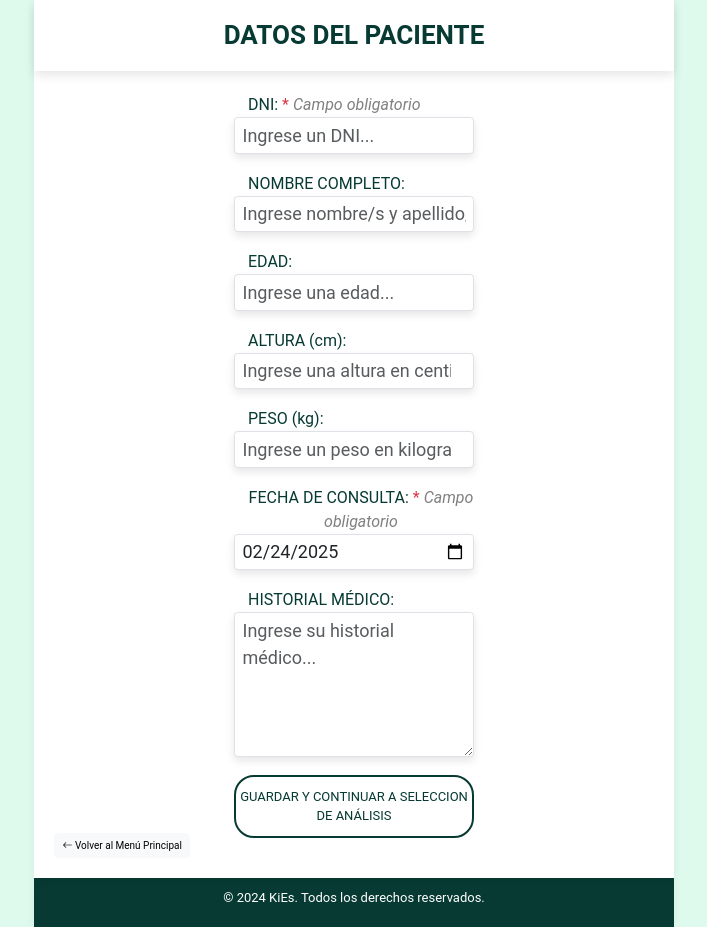
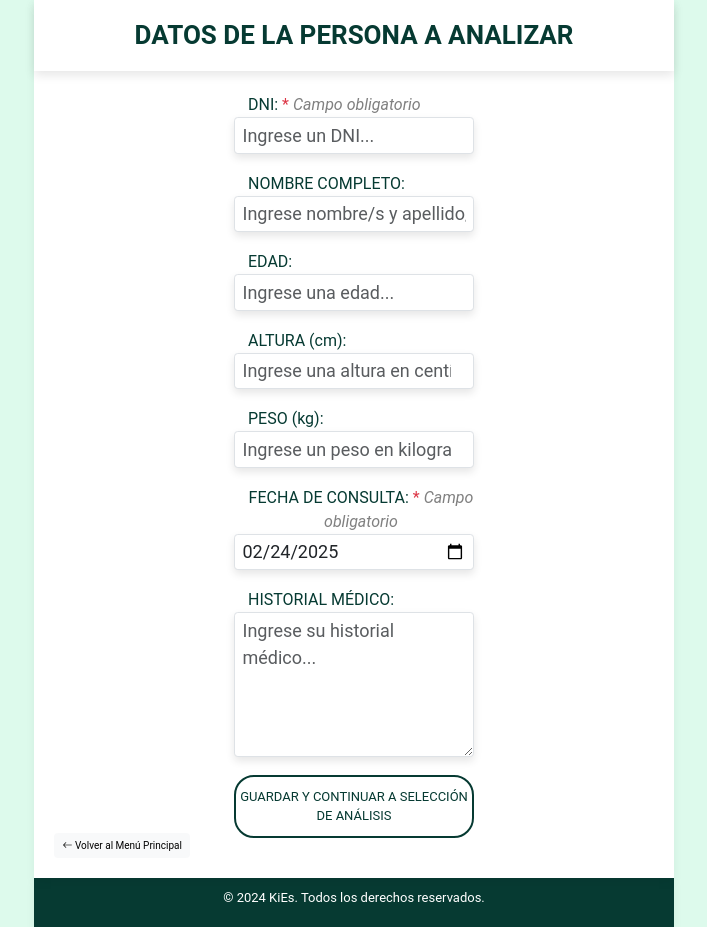
Before and after one commit to Florencia-coder/KiEs, a Flask app: page /data_entry in a window 1280 px wide. Shown: the whole page, without its empty margins (286-993 px from the left). Run offline with Flask 3, Linux system fonts and the light colour scheme; some libraries are stand-ins or nearby versions.

Commit message:
spelling changes

```diff
--- a/app/static/js/analysis_ventral/script.js
+++ b/app/static/js/analysis_ventral/script.js
@@ -363,9 +363,9 @@ function generatePDF(imgData, shoulderAngle, hipAngle) {
     // Información del paciente
     doc.setFont("Helvetica", "normal");
     doc.setFontSize(12);
-    doc.text("DATOS DEL PACIENTE:", 15, 45);
+    doc.text("DATOS DE LA PERSONA ANALIZADA:", 15, 45);
     doc.setLineWidth(0.3);
-    doc.line(15, 46, 62, 46); // Línea debajo de "DATOS DEL PACIENTE"
+    doc.line(15, 46, 90, 46); // Línea debajo de "DATOS DE LA PERSONA ANALIZADA"
 
     const datosPacienteY = 52;
     lineSpacing = 4;
--- a/app/templates/data_entry.html
+++ b/app/templates/data_entry.html
@@ -19,16 +19,21 @@
       href="https://cdn.jsdelivr.net/npm/bootstrap-icons/font/bootstrap-icons.css"
       rel="stylesheet"
     />
-    <title>Datos del Paciente</title>
+    <title>Sección datos</title>
   </head>
   <body>
     <div class="container">
       <header>
-        <h1 class="text-center">DATOS DEL PACIENTE</h1>
+        <h1 class="text-center">DATOS DE LA PERSONA A ANALIZAR</h1>
       </header>
       <form action="{{ url_for('data_entry') }}" method="POST" class="form">
         <div class="container-input">
-          <label for="dni">DNI: <span class="text-danger">* </span><span style="color: gray; font-style: oblique;">Campo obligatorio</span></label>
+          <label for="dni"
+            >DNI: <span class="text-danger">* </span
+            ><span style="color: gray; font-style: oblique"
+              >Campo obligatorio</span
+            ></label
+          >
           <input
             type="text"
             id="dni"
@@ -72,7 +77,7 @@
             id="height"
             name="height"
             class="form-control input-custom"
-          placeholder="Ingrese una altura en centimetros..."
+            placeholder="Ingrese una altura en centímetros..."
             min="50"
             max="250"
             title="La altura debe estar entre 50 cm y 250 cm."
@@ -92,7 +97,12 @@
           />
         </div>
         <div class="container-input">
-        <label for="consultaDate">FECHA DE CONSULTA: <span class="text-danger">* </span><span style="color: gray; font-style: oblique;">Campo obligatorio</span></label>
+          <label for="consultaDate"
+            >FECHA DE CONSULTA: <span class="text-danger">* </span
+            ><span style="color: gray; font-style: oblique"
+              >Campo obligatorio</span
+            ></label
+          >
           <input
             type="date"
             id="consultaDate"
@@ -111,8 +121,8 @@
             rows="5"
           ></textarea>
         </div>
-        <button type="submit" class="button btn-custom btn-continue" >
-          GUARDAR Y CONTINUAR A SELECCION DE ANÁLISIS
+        <button type="submit" class="button btn-custom btn-continue">
+          GUARDAR Y CONTINUAR A SELECCIÓN DE ANÁLISIS
         </button>
       </form>
       <a href="{{ url_for('index') }}" class="btn btn-light btn-bottom-left">
```
Also changed, not shown: app/templates/analysis_adams.html (+9 -7 lines), app/templates/analysis_lateral.html (+45 -15 lines), app/templates/analysis_selection.html (+4 -3 lines), app/templates/analysis_ventral_dorsal.html (+6 -10 lines). Lines whose indentation alone changed are shown as unchanged.
